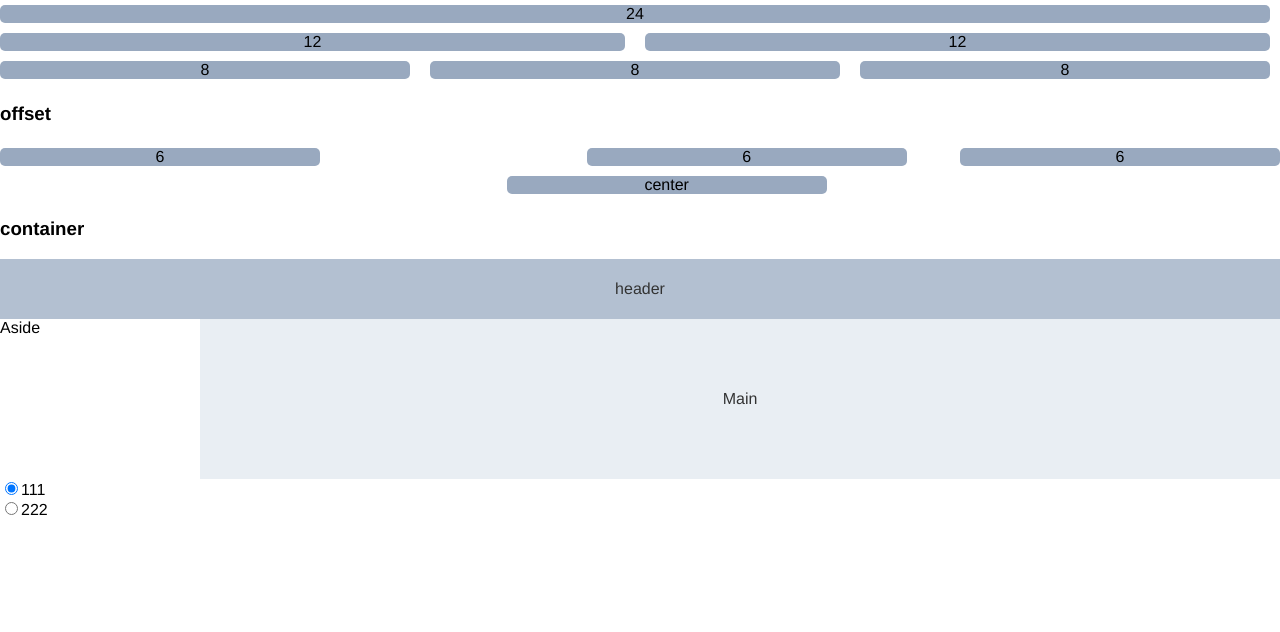
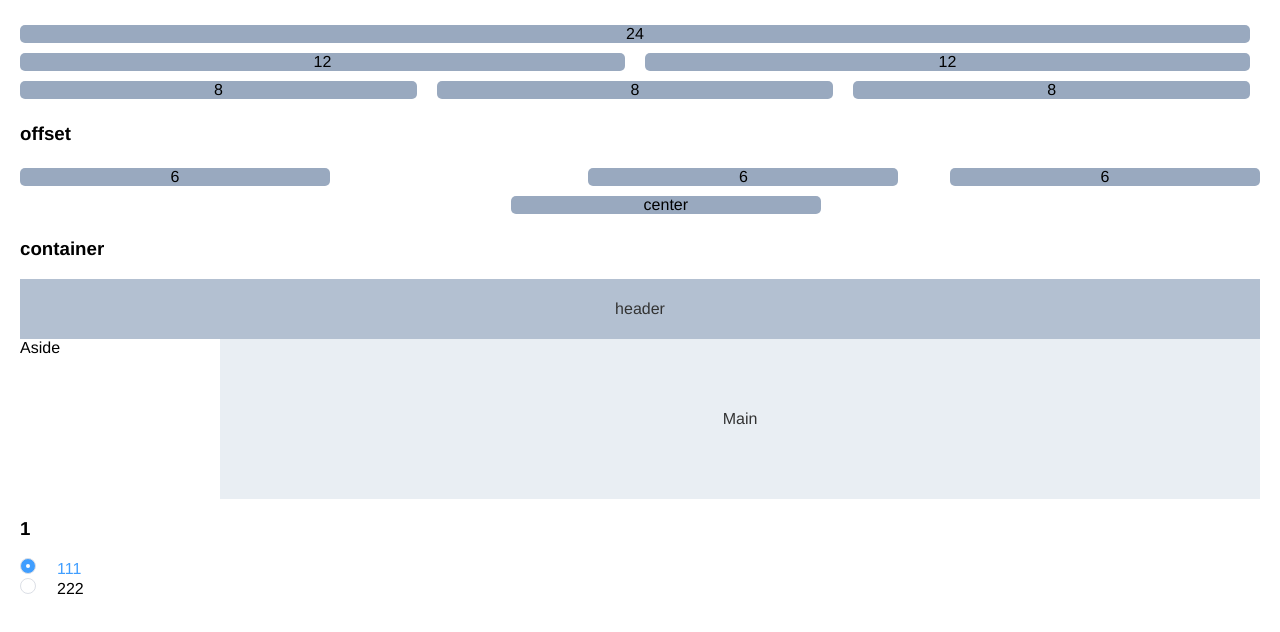
Before and after one commit to io-o/o-ui, a Vue app: page / in a window 1280 px wide. Shown: the top 632 px of the page. Built offline with nearby package versions, Linux system fonts and the light colour scheme.

Commit message:
radio组件样式实现

```diff
--- a/babel.config.js
+++ b/babel.config.js
@@ -1,3 +1,3 @@
 module.exports = {
-  presets: ["@vue/app"]
+  presets: ["@vue/app"],
 };
--- a/src/components/o-aside/index.vue
+++ b/src/components/o-aside/index.vue
@@ -1,5 +1,8 @@
 <template>
-  <div class="o-aside" :style="getWidth">
+  <div
+    class="o-aside"
+    :style="getWidth"
+  >
     <slot />
   </div>
 </template>
@@ -9,8 +12,8 @@ export default {
   props: {
     width: {
       type: String,
-      default: "300px"
-    }
+      default: "300px",
+    },
   },
 
   computed: {
@@ -18,7 +21,7 @@ export default {
       let res = {};
       res.width = this.width;
       return res;
-    }
-  }
+    },
+  },
 };
 </script>
--- a/src/components/o-col/index.vue
+++ b/src/components/o-col/index.vue
@@ -1,5 +1,8 @@
 <template>
-  <div :class="['o-col-' + span, 'o-col-offset-' + offset]" :style="gutter">
+  <div
+    :class="['o-col-' + span, 'o-col-offset-' + offset]"
+    :style="gutter"
+  >
     <slot />
   </div>
 </template>
@@ -9,12 +12,12 @@ export default {
   props: {
     span: {
       type: Number,
-      default: 24
+      default: 24,
     },
     offset: {
       type: Number,
-      default: 0
-    }
+      default: 0,
+    },
   },
   computed: {
     gutter() {
@@ -24,15 +27,15 @@ export default {
       ) {
         return {
           paddingLeft: `${this.$parent.gutter / 2}px`,
-          paddingRight: `${this.$parent.gutter / 2}px`
+          paddingRight: `${this.$parent.gutter / 2}px`,
         };
       }
-    }
+    },
   },
 
   created() {},
 
-  methods: {}
+  methods: {},
 };
 </script>
 
--- a/src/components/o-container/index.vue
+++ b/src/components/o-container/index.vue
@@ -9,28 +9,28 @@ export default {
   props: {
     direction: {
       type: String,
-      default: ""
-    }
+      default: "",
+    },
   },
   computed: {
     isVertical() {
       if (this.direction === 'vertical') {
-        return true
+        return true;
       } else if (this.direction === 'horizontal') {
-        return false
+        return false;
       }
       return this.$slots && this.$slots.default
         ? this.$slots.default.some(vnode => {
-          const tag = vnode.componentOptions && vnode.componentOptions.tag
-          return tag === 'o-header' || tag === 'o-footer'
+          const tag = vnode.componentOptions && vnode.componentOptions.tag;
+          return tag === 'o-header' || tag === 'o-footer';
         })
-        : false
-    }
+        : false;
+    },
   },
 
   created() { },
 
-  methods: {}
+  methods: {},
 };
 </script>
 
--- a/src/components/o-footer/index.vue
+++ b/src/components/o-footer/index.vue
@@ -1,5 +1,8 @@
 <template>
-  <div class="o-footer" :style="heightStyle">
+  <div
+    class="o-footer"
+    :style="heightStyle"
+  >
     <slot />
   </div>
 </template>
@@ -9,16 +12,16 @@ export default {
   props: {
     height: {
       type: Number,
-      default: 60
-    }
+      default: 60,
+    },
   },
 
   computed: {
     heightStyle() {
-      let res = {}
-      res.height = `${this.height}px`
-      return res
-    }
-  }
+      let res = {};
+      res.height = `${this.height}px`;
+      return res;
+    },
+  },
 };
 </script>
--- a/src/components/o-header/index.vue
+++ b/src/components/o-header/index.vue
@@ -1,5 +1,8 @@
 <template>
-  <div class="o-header" :style="heightStyle">
+  <div
+    class="o-header"
+    :style="heightStyle"
+  >
     <slot />
   </div>
 </template>
@@ -9,8 +12,8 @@ export default {
   props: {
     height: {
       type: Number,
-      default: 60
-    }
+      default: 60,
+    },
   },
 
   computed: {
@@ -18,8 +21,8 @@ export default {
       let res = {};
       res.height = `${this.height}px`;
       return res;
-    }
-  }
+    },
+  },
 };
 </script>
 
--- a/src/components/o-main/index.vue
+++ b/src/components/o-main/index.vue
@@ -12,7 +12,7 @@ export default {
 
   created() {},
 
-  methods: {}
+  methods: {},
 };
 </script>
 
--- a/src/components/o-radio/index.vue
+++ b/src/components/o-radio/index.vue
@@ -1,13 +1,17 @@
 <template>
-  <div class="o-radio">
-    <label>
-      <input
+  <div>
+    <label :class="{'o-radio': true, 'is-checked': isChecked }">
+      <span :class="{'o-radio_input': true, 'is-checked': isChecked}" >
+        <span class="o-radio_inner"></span>
+        <input
         type="radio"
         :value="label"
         :checked="cvalue == label"
         @change="$emit('change', label)"
-       />
-       <slot />
+        class="o-radio__original"
+      >
+      </span>
+      <span class="o-radio__label"><slot /></span>
     </label>
   </div>
 </template>
@@ -16,12 +20,50 @@
 export default {
   model: {
     prop: 'cvalue',
-    event: 'change'
+    event: 'change',
   },
   props: {
     label: Number | String | Boolean,
-    cvalue: Number | String | Boolean
+    cvalue: Number | String | Boolean,
   },
-
+  computed: {
+    isChecked () {
+      return this.cvalue === this.label
+    }
+  }
 }
 </script>
+
+<style lang="stylus">
+.o-radio
+  .o-radio_input
+    cursor pointer
+    .o-radio_inner
+      border 1px solid #dcdfe6
+      width 14px
+      height  14px
+      display inline-block
+      border-radius 50%
+      background-color white
+      position relative
+      &::after
+        content ''
+        width 4px
+        height 4px
+        display inline-block
+        border-radius 50%
+        background-color white
+        position absolute
+        top 50%
+        left 50%
+        transform translate(-50%, -50%)scale(1)
+        transition transform .15s ease-in
+    .o-radio__original
+      opacity 0
+.is-checked
+  background-color white
+.o-radio_input.is-checked + .o-radio__label
+  color #409EFF
+.o-radio_input.is-checked .o-radio_inner
+  background-color #409EFF
+</style>
--- a/src/components/o-row/index.vue
+++ b/src/components/o-row/index.vue
@@ -12,16 +12,16 @@ export default {
   props: {
     gutter: {
       type: Number,
-      default: 0
+      default: 0,
     },
     type: String,
     justify: {
       type: String,
-      default: ""
-    }
+      default: "",
+    },
   },
   computed: {
-    rowGutter() {
+    rowGutter () {
       if (this.gutter !== 0) {
         const res = {};
         res.marginLeft = `-${this.gutter / 2}px`;
@@ -29,59 +29,54 @@ export default {
         return res;
       }
     },
-    getJustifyStyle() {
+    getJustifyStyle () {
       if (this.justify !== "") {
         let justifyStyle = "";
         switch (this.justify) {
           case "start":
             justifyStyle = {
-              justifyContent: "flex-start"
+              justifyContent: "flex-start",
             };
             break;
           case "end":
             justifyStyle = {
-              justifyContent: "flex-end"
+              justifyContent: "flex-end",
             };
             break;
           case "center":
             justifyStyle = {
-              justifyContent: "center"
+              justifyContent: "center",
             };
             break;
           case "space-around":
             justifyStyle = {
-              justifyContent: "space-around"
+              justifyContent: "space-around",
             };
             break;
           case "space-between":
             justifyStyle = {
-              justifyContent: "space-between"
+              justifyContent: "space-between",
             };
             break;
           case "space-evenly":
             justifyStyle = {
-              justifyContent: "space-evenly"
+              justifyContent: "space-evenly",
             };
             break;
           default:
             justifyStyle = {
-              justifyContent: this.justify
+              justifyContent: this.justify,
             };
             break;
         }
         return justifyStyle;
       }
     }
-  },
-
-  created() {},
-
-  methods: {}
-};
+  }
+}
 </script>
 
 <style lang="stylus">
-.o-row--flex {
-  display: flex;
-}
+.o-row--flex
+  display flex
 </style>
--- a/src/main.js
+++ b/src/main.js
@@ -6,5 +6,5 @@ Vue.config.productionTip = false;
 
 new Vue({
   router,
-  render: h => h(App)
+  render: h => h(App),
 }).$mount("#app");
--- a/src/router.js
+++ b/src/router.js
@@ -10,7 +10,7 @@ export default new Router({
     {
       path: "/",
       name: "ui",
-      component: () => import("@/views/ui.vue")
-    }
-  ]
+      component: () => import("@/views/ui.vue"),
+    },
+  ],
 });
--- a/src/views/ui.vue
+++ b/src/views/ui.vue
@@ -1,5 +1,5 @@
 <template>
-  <div>
+  <div class="app-container">
     <o-row :gutter="20">
       <o-col :span="24">
         <div class="item">24</div>
@@ -40,42 +40,41 @@
     <h3>container</h3>
     <o-container>
       <o-header>header</o-header>
-       <o-container>
-         <o-aside width="200px">Aside</o-aside>
-       <o-main>Main</o-main>
-       </o-container>
+      <o-container>
+        <o-aside width="200px">Aside</o-aside>
+        <o-main>Main</o-main>
+      </o-container>
     </o-container>
+    <h3>{{radio}}</h3>
     <o-radio v-model="radio" label="1">111</o-radio>
     <o-radio v-model="radio" label="2">222</o-radio>
   </div>
 </template>
 
 <script type="text/javascript">
-import oRow from "@/components/o-row/index.vue";
-import oCol from "@/components/o-col/index.vue";
-import oContainer from "@/components/o-container/index.vue";
-import oHeader from "@/components/o-header/index.vue";
-import oMain from "@/components/o-main/index.vue";
-import oFooter from "@/components/o-footer/index.vue";
-import oAside from "@/components/o-aside/index.vue";
-import oRadio from "@/components/o-radio/index.vue";
+import oRow from "@/components/o-row/index.vue"
+import oCol from "@/components/o-col/index.vue"
+import oContainer from "@/components/o-container/index.vue"
+import oHeader from "@/components/o-header/index.vue"
+import oMain from "@/components/o-main/index.vue"
+import oAside from "@/components/o-aside/index.vue"
+import oRadio from "@/components/o-radio/index.vue"
 export default {
   components: {
     oRow,
     oCol,
     oContainer,
     oHeader,
-    oFooter,
     oMain,
     oAside,
     oRadio
   },
-  data () {
+  data() {
     return {
       radio: '1'
     }
   }
-};
+}
 </script>
 
 <style lang="stylus">
@@ -89,4 +88,6 @@ export default {
   color #333
   text-align center
   line-height 60px
+.app-container
+  padding 20px
 </style>
```
Also changed, not shown: 1 other file (tests, documents, lock files or other folders).
